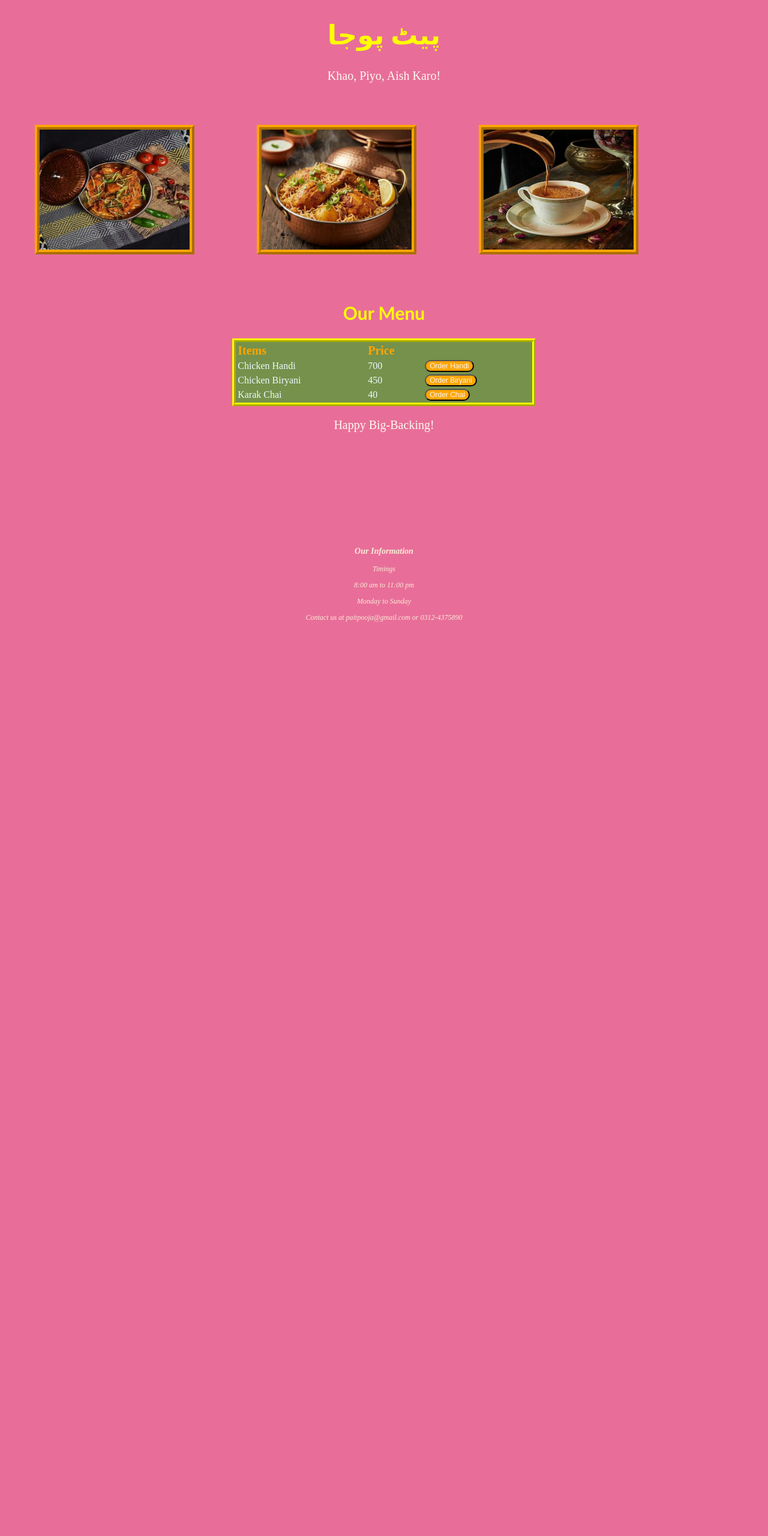
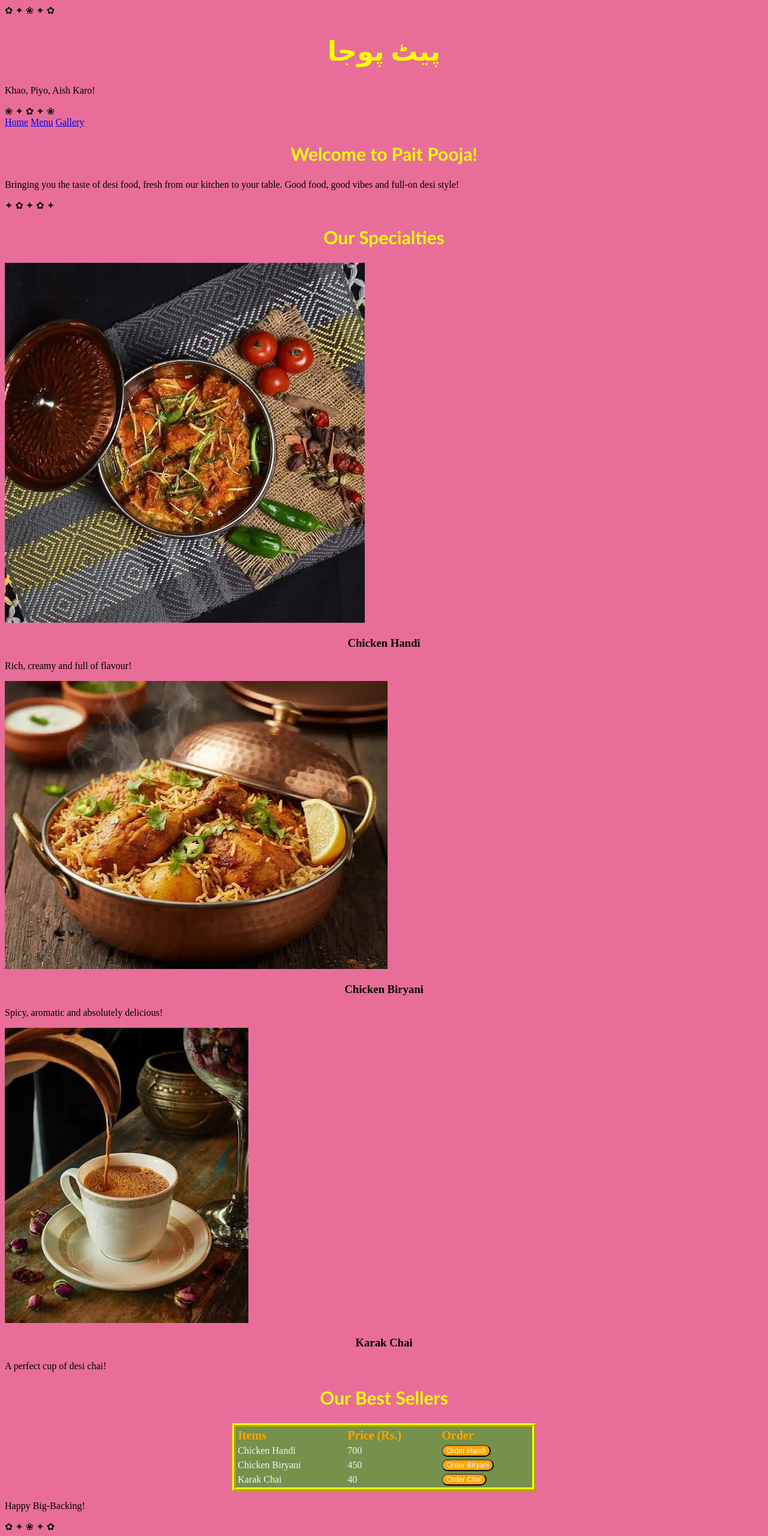
Before and after one commit to imaanasghar/cafe-dhabha-menu, a plain HTML site: page index.html in a window 1280 px wide. Shown: the top 2560 px of the page at 60% size. Before the commit the page ends 1049 px from the top, so only its background shows below. Drawn offline with Linux system fonts and the light colour scheme.

Commit message:
Changing home page and adding nav bar

```diff
--- a/index.html
+++ b/index.html
@@ -1,56 +1,132 @@
 
-<!-- Name : Imaan Asghar
+<!-- Name: Imaan Asghar
 Roll No: 26i-3282
-Section : E
+Section: E
 -->
+
 <!DOCTYPE html>
 <html>
 <head>
-        <title> Dabha Menu </title>
-        <link rel = "stylesheet" href = "style.css">
+    <title>Pait Pooja - Home</title>
+    <link rel="stylesheet" href="style.css">
+    <meta charset="UTF-8">
 </head>
-<body>
+
+<body class="home-page">
+
+    <!-- HEADER -->
+    <header class="home-header">
+        <div class="home-decoration">✿ ✦ ❀ ✦ ✿</div>
         <h1>پیٹ پوجا</h1>
-<p class = "tags"> Khao, Piyo, Aish Karo! </p>
+        <p>Khao, Piyo, Aish Karo!</p>
+        <div class="home-decoration">❀ ✦ ✿ ✦ ❀</div>
+    </header>
 
-<img src = "images/handi.webp"  alt = "Chicken Handi" class = "img">
-<img src = "images/biryani.jpg" alt = "Spicy Chicken Biryani" class = "img">
-<img src = "images/chai.jpg" alt = "Karak Chai" class = "img">
+    <!-- NAVIGATION BAR -->
+    <nav class="home-nav">
+        <a href="index.html" class="active">Home</a>
+        <a href="menu.html">Menu</a>
+        <a href="gallery.html">Gallery</a>
+    </nav>
 
-<h2> Our Menu </h2>
+    <!-- WELCOME SECTION -->
+    <section class="home-welcome">
+        <h2>Welcome to Pait Pooja!</h2>
+        <p>
+            Bringing you the taste of desi food, fresh from our kitchen
+            to your table. Good food, good vibes and full-on desi style!
+        </p>
+        <div class="home-stars">✦ ✿ ✦ ✿ ✦</div>
+    </section>
+
+    <!-- FOOD PICTURES -->
+    <section class="home-food">
+        <h2>Our Specialties</h2>
+
+        <div class="home-images">
+            <div class="home-image-card">
+                <img src="images/handi.webp" alt="Chicken Handi">
+                <h3>Chicken Handi</h3>
+                <p>Rich, creamy and full of flavour!</p>
+            </div>
+
+            <div class="home-image-card">
+                <img src="images/biryani.jpg" alt="Spicy Chicken Biryani">
+                <h3>Chicken Biryani</h3>
+                <p>Spicy, aromatic and absolutely delicious!</p>
+            </div>
+
+            <div class="home-image-card">
+                <img src="images/chai.jpg" alt="Karak Chai">
+                <h3>Karak Chai</h3>
+                <p>A perfect cup of desi chai!</p>
+            </div>
+        </div>
+    </section>
+
+    <!-- MENU TABLE -->
+    <section class="home-menu">
+        <h2>Our Best Sellers</h2>
+
         <table>
             <tr>
-        <th class = "heading"> Items </th>
-        <th class = "heading"> Price </th>
+                <th class="heading">Items</th>
+                <th class="heading">Price (Rs.)</th>
+                <th class="heading">Order</th>
             </tr>
+
             <tr>
-        <td> Chicken Handi </td>
-        <td> 700 </td>
-        <td> <button type = "button" onclick = "orderFood('Chicken Handi')" > Order Handi </button></td>
+                <td>Chicken Handi</td>
+                <td>700</td>
+                <td>
+                    <button type="button" onclick="orderFood('Chicken Handi')">
+                        Order Handi
+                    </button>
+                </td>
+            </tr>
 
+            <tr>
+                <td>Chicken Biryani</td>
+                <td>450</td>
+                <td>
+                    <button type="button" onclick="orderFood('Chicken Biryani')">
+                        Order Biryani
+                    </button>
+                </td>
             </tr>
+
             <tr>
-        <td> Chicken Biryani </td>
-        <td> 450 </td>
-        <td> <button type = "button" onclick = "orderFood('Chicken Biryani')" > Order Biryani </button></td>
-
-    </tr>
-    <tr>
-        <td> Karak Chai </td>
-        <td> 40 </td>
-        <td> <button type = "button" onclick = "orderFood('Karak Chai')" > Order Chai </button></td>
-
+                <td>Karak Chai</td>
+                <td>40</td>
+                <td>
+                    <button type="button" onclick="orderFood('Karak Chai')">
+                        Order Chai
+                    </button>
+                </td>
             </tr>
         </table>
-<p class = "tags" > Happy Big-Backing!  </p>
 
-<div class = "info">
-<h3> Our Information </h3>
-<p> Timings </p>
-<p> 8:00 am to 11:00 pm </p>
-<p> Monday to Sunday </p>
-<p> Contact us at paitpooja@gmail.com or 0312-4375890 </p>
-</div>
+        <p class="home-tagline">Happy Big-Backing!</p>
+    </section>
+
+    <!-- INFORMATION -->
+    <footer class="home-info">
+        <div class="home-decoration">✿ ✦ ❀ ✦ ✿</div>
+        <h2>Our Information</h2>
+
+        <p><strong>Opening Hours</strong></p>
+        <p>8:00 am to 11:00 pm</p>
+        <p>Monday to Sunday</p>
+
+        <div class="home-divider">✦ ✿ ✦</div>
+
+        <p><strong>Contact Us</strong></p>
+        <p>Email: paitpooja@gmail.com</p>
+        <p>Phone: 0312-4375890</p>
+
+        <div class="home-decoration">❀ ✦ ✿ ✦ ❀</div>
+    </footer>
+
     <script>
         function orderFood(item) {
             console.log(item + " button was clicked");
```
Lines whose indentation alone changed are shown as unchanged.
